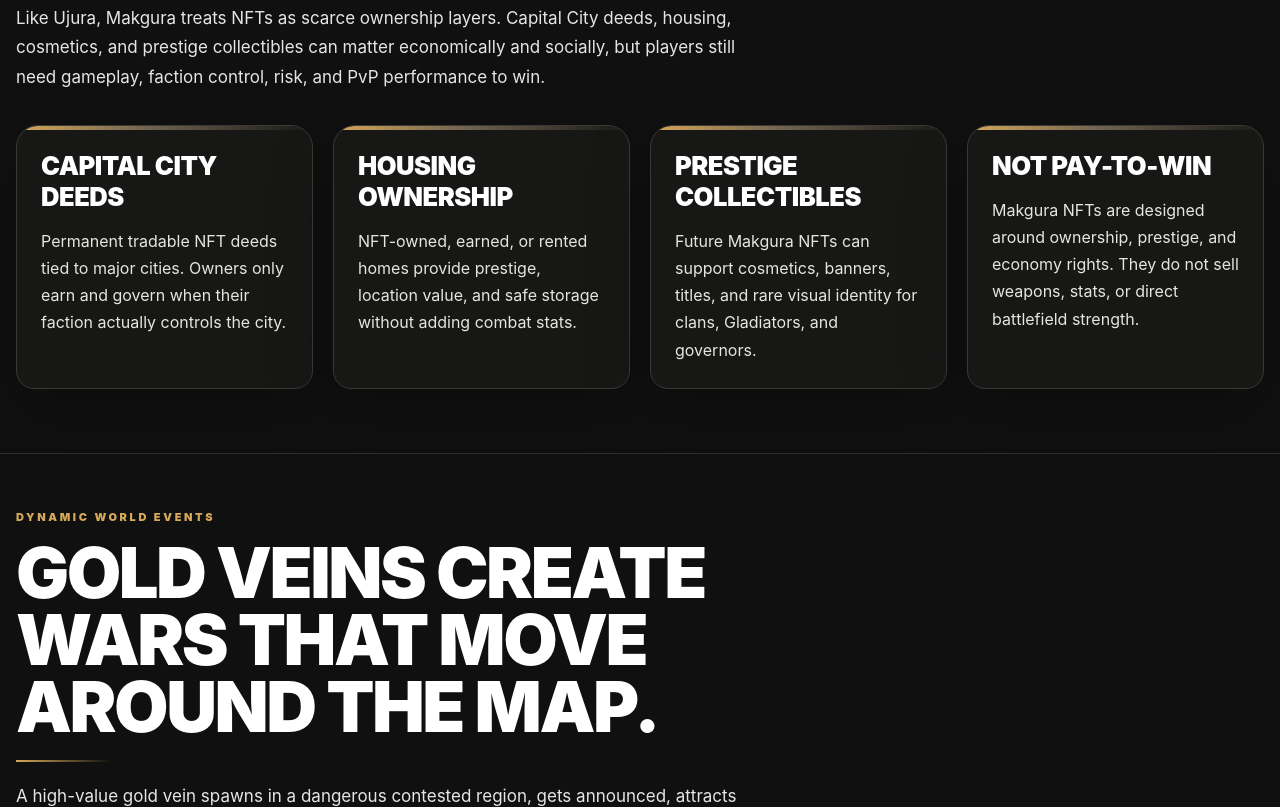
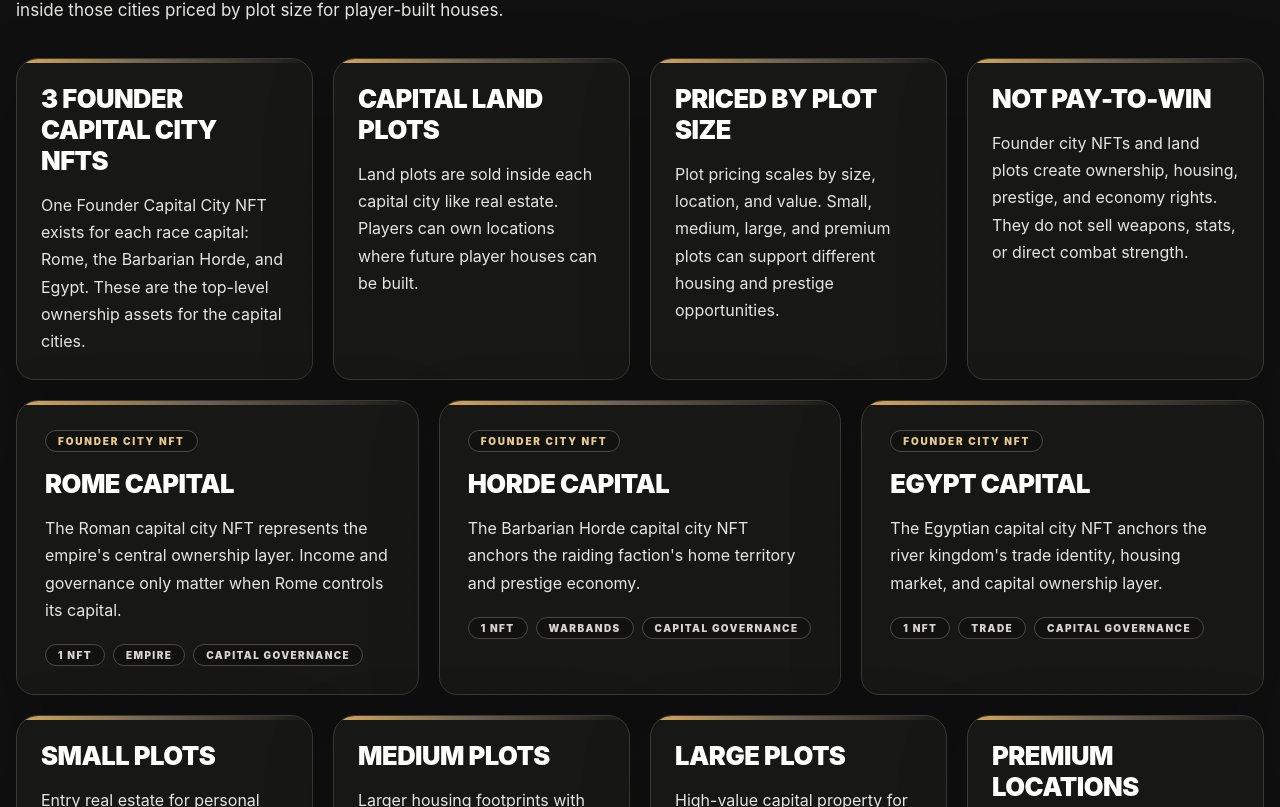
Before and after one commit to voxelwarcraft/makgura-site, a React (Vite) app: page / in a window 1280 px wide. Shown: the part 5713-6520 px from the top of the page. Built offline with nearby package versions, Linux system fonts and the light colour scheme; no server answers.

Commit message:
Update Makgura founder city NFT structure

```diff
--- a/public/site-control.json
+++ b/public/site-control.json
@@ -222,6 +222,22 @@
       "intro": "Development updates, worldbuilding notes, faction reveals, and economy design for Makgura.",
       "posts": [
         {
+          "id": "makgura-founder-city-land-nfts",
+          "status": "published",
+          "featured": true,
+          "category": "NFT Ownership",
+          "title": "Makgura NFTs focus on founder cities and land plots",
+          "slug": "makgura-founder-city-land-nfts",
+          "excerpt": "Makgura NFTs are built around 3 Founder Capital City NFTs and capital-city land plots priced by size for future player housing.",
+          "seoTitle": "Makgura Founder City and Land Plot NFTs",
+          "seoDescription": "Makgura NFTs include 3 Founder Capital City NFTs, one per race capital, plus capital-city land plots priced by size for player-built houses.",
+          "body": "Makgura NFTs are similar to Ujura because they represent scarce ownership, but the structure is different. Makgura is built around ancient-world real estate, capital cities, faction identity, and player housing.\n\nThe top layer is 3 Founder Capital City NFTs. There is one Founder Capital City NFT for each race capital: Rome, the Barbarian Horde, and Egypt. These represent the highest-level ownership assets tied to the capital cities.\n\nBelow the Founder Capital City NFTs, Makgura will offer land plots inside each capital city. These plots work like real estate for player houses that players will be able to build in the future.\n\nLand plot pricing is based on plot size and location value. Small, medium, large, and premium plots can support different housing footprints, prestige levels, and placement inside the capital city.\n\nThe design goal is ownership and prestige, not pay-to-win. Founder city NFTs and land plots can matter socially and economically, but they do not sell weapons, stats, or direct combat strength.",
+          "author": "Makgura Team",
+          "publishedAt": "2026-05-04",
+          "imageStyle": "radial-gradient(circle at 24% 28%, rgba(184,50,42,.40), transparent 22%), radial-gradient(circle at 78% 24%, rgba(45,128,197,.28), transparent 24%), radial-gradient(circle at 48% 76%, rgba(214,168,90,.38), transparent 28%), linear-gradient(135deg,#130d09,#2b1c10 48%,#070606)",
+          "imageUrl": ""
+        },
+        {
           "id": "makgura-coin-mkg-token-design",
           "status": "published",
           "featured": true,
--- a/src/App.jsx
+++ b/src/App.jsx
@@ -49,10 +49,21 @@ const economyCards = [
   { title: "Banking", text: "Personal banks, guild banks, permissions, and storage expansion give players safe recovery between dangerous runs." },
 ];
 const nftCards = [
-  { title: "Capital City Deeds", text: "Permanent tradable NFT deeds tied to major cities. Owners only earn and govern when their faction actually controls the city." },
-  { title: "Housing Ownership", text: "NFT-owned, earned, or rented homes provide prestige, location value, and safe storage without adding combat stats." },
-  { title: "Prestige Collectibles", text: "Future Makgura NFTs can support cosmetics, banners, titles, and rare visual identity for clans, Gladiators, and governors." },
-  { title: "Not Pay-To-Win", text: "Makgura NFTs are designed around ownership, prestige, and economy rights. They do not sell weapons, stats, or direct battlefield strength." },
+  { title: "3 Founder Capital City NFTs", text: "One Founder Capital City NFT exists for each race capital: Rome, the Barbarian Horde, and Egypt. These are the top-level ownership assets for the capital cities." },
+  { title: "Capital Land Plots", text: "Land plots are sold inside each capital city like real estate. Players can own locations where future player houses can be built." },
+  { title: "Priced By Plot Size", text: "Plot pricing scales by size, location, and value. Small, medium, large, and premium plots can support different housing and prestige opportunities." },
+  { title: "Not Pay-To-Win", text: "Founder city NFTs and land plots create ownership, housing, prestige, and economy rights. They do not sell weapons, stats, or direct combat strength." },
+];
+const nftCapitalCards = [
+  { eyebrow: "FOUNDER CITY NFT", title: "Rome Capital", text: "The Roman capital city NFT represents the empire's central ownership layer. Income and governance only matter when Rome controls its capital.", tags: ["1 NFT", "Empire", "Capital Governance"] },
+  { eyebrow: "FOUNDER CITY NFT", title: "Horde Capital", text: "The Barbarian Horde capital city NFT anchors the raiding faction's home territory and prestige economy.", tags: ["1 NFT", "Warbands", "Capital Governance"] },
+  { eyebrow: "FOUNDER CITY NFT", title: "Egypt Capital", text: "The Egyptian capital city NFT anchors the river kingdom's trade identity, housing market, and capital ownership layer.", tags: ["1 NFT", "Trade", "Capital Governance"] },
+];
+const landPlotCards = [
+  { title: "Small Plots", text: "Entry real estate for personal houses, starter prestige, and safe city identity." },
+  { title: "Medium Plots", text: "Larger housing footprints with more room for upgrades, storage flavor, and social presence." },
+  { title: "Large Plots", text: "High-value capital property for serious players, guild-adjacent housing, and premium city placement." },
+  { title: "Premium Locations", text: "Rare plots near important capital districts can be priced higher based on visibility and location value." },
 ];
 const eventCards = [
   { eyebrow: "WORLD EVENT", title: "Gold Vein Spawns", text: "A high-value resource vein appears in a dangerous contested zone, lasts 10–14 days, then depletes and respawns somewhere else on the map." },
@@ -252,7 +263,7 @@ export default function App() {
     <section id="world" className="section"><div className="container two-col world-grid"><SectionHeading eyebrow="WORLD & GOVERNANCE" title="Cities can be attacked, captured, and governed." text="Major cities are economic and social hubs. Attackers breach gates, capture districts, and flip city control. Capital City NFTs act as permanent tradable deeds, but income and policy control only activate when the owner’s faction controls the city."/><div className="stack">{worldSystems.map((system)=><Card key={system.title} eyebrow={system.eyebrow} title={system.title} text={system.text}><TagList tags={system.tags}/></Card>)}</div></div></section>
     <section className="section"><div className="container"><SectionHeading eyebrow="DEATH & LAW" title="Inventory is at risk. Storage is safe. Crime has consequences." text="Makgura is built around risk versus recovery. Death matters, but players can rebuild through banks, housing, guild storage, crafting, trade, and smart preparation."/><div className="four-grid">{deathCards.map((card)=><Card key={card.title} title={card.title} text={card.text} compact/>)}</div></div></section>
     <section id="economy" className="section"><div className="container two-col"><div><SectionHeading eyebrow="ECONOMY" title="Cities, taxes, banks, housing, and trade." text="The economy is driven by marketplace trades, crafting fees, repairs, property taxes, storage, guild logistics, player housing, and faction control over valuable cities."/><div className="governor-card"><div className="eyebrow">Governor System</div><div className="heading-line"/><p>Governors earn a small percentage of city economic activity, such as 1–2%, while tax limits stay controlled around 2%–8%. High taxes reduce player activity, and cooldowns prevent constant abuse.</p></div></div><div className="two-card-grid">{economyCards.map((card)=><Card key={card.title} title={card.title} text={card.text}/>)}</div></div></section>
-    <section id="nfts" className="section"><div className="container"><SectionHeading eyebrow="NFT OWNERSHIP" title="NFTs create ownership and prestige, not instant power." text="Like Ujura, Makgura treats NFTs as scarce ownership layers. Capital City deeds, housing, cosmetics, and prestige collectibles can matter economically and socially, but players still need gameplay, faction control, risk, and PvP performance to win."/><div className="four-grid">{nftCards.map((card)=><Card key={card.title} title={card.title} text={card.text} compact/>)}</div></div></section>
+    <section id="nfts" className="section"><div className="container"><SectionHeading eyebrow="NFT OWNERSHIP" title="Founder cities and capital land plots." text="Makgura NFTs are similar to Ujura's ownership layer, but built for ancient-world real estate. The core structure is 3 Founder Capital City NFTs, one for each race capital, plus land plots inside those cities priced by plot size for player-built houses."/><div className="four-grid">{nftCards.map((card)=><Card key={card.title} title={card.title} text={card.text} compact/>)}</div><div className="three-grid after-banner">{nftCapitalCards.map((card)=><Card key={card.title} eyebrow={card.eyebrow} title={card.title} text={card.text}><TagList tags={card.tags}/></Card>)}</div><div className="four-grid after-banner">{landPlotCards.map((card)=><Card key={card.title} title={card.title} text={card.text} compact/>)}</div></div></section>
     <section className="section"><div className="container"><SectionHeading eyebrow="DYNAMIC WORLD EVENTS" title="Gold veins create wars that move around the map." text="A high-value gold vein spawns in a dangerous contested region, gets announced, attracts players, triggers outpost building, creates extraction fights, then depletes and respawns elsewhere."/><div className="three-grid">{eventCards.map((card)=><Card key={card.title} {...card}/>)}</div></div></section>
     <section className="section"><div className="container"><DecreeBanner eyebrow="COLOSSEUM & MERCENARIES" title="Become a Gladiator in the Colosseum." text="Solo players can become Gladiators in ranked Colosseum PvP, fully level, craft, trade, bounty hunt, and temporarily join larger wars as mercenaries without needing to be permanently locked into a guild." cta={<ShieldButton light>Enter Colosseum</ShieldButton>}/><div className="two-card-grid after-banner">{soloGroupCards.map((card)=><Card key={card.title} title={card.title} text={card.text}/>)}</div></div></section>
     <section id="token" className="section"><div className="container"><SectionHeading eyebrow="MAKGURA COIN / MKG" title="A competitive reward token built to last decades." text="MKG is separate from in-game gold. It is earned through Gold Vein control and Top Gladiator performance, with predictable 22-minute reward intervals, 2-year halvings, and premium utility that never sells direct combat power."/><div className="four-grid">{tokenCards.map((card)=><Card key={card.title} title={card.title} text={card.text} compact/>)}</div><div className="two-card-grid after-banner">{tokenRewards.map((card)=><Card key={card.title} eyebrow={card.eyebrow} title={card.title} text={card.text}><TagList tags={card.tags}/></Card>)}</div><div className="map-stat-grid after-banner">{tokenDistribution.map(([value,label,detail])=><div key={label}><strong>{value}</strong><span>{label}<br />{detail}</span></div>)}</div><div className="three-grid after-banner">{tokenUtilityCards.map((card)=><Card key={card.title} title={card.title} text={card.text} compact/>)}</div></div></section>
--- a/src/controlDefaults.js
+++ b/src/controlDefaults.js
@@ -222,6 +222,22 @@ export const defaultControlState = {
       "intro": "Development updates, worldbuilding notes, faction reveals, and economy design for Makgura.",
       "posts": [
         {
+          "id": "makgura-founder-city-land-nfts",
+          "status": "published",
+          "featured": true,
+          "category": "NFT Ownership",
+          "title": "Makgura NFTs focus on founder cities and land plots",
+          "slug": "makgura-founder-city-land-nfts",
+          "excerpt": "Makgura NFTs are built around 3 Founder Capital City NFTs and capital-city land plots priced by size for future player housing.",
+          "seoTitle": "Makgura Founder City and Land Plot NFTs",
+          "seoDescription": "Makgura NFTs include 3 Founder Capital City NFTs, one per race capital, plus capital-city land plots priced by size for player-built houses.",
+          "body": "Makgura NFTs are similar to Ujura because they represent scarce ownership, but the structure is different. Makgura is built around ancient-world real estate, capital cities, faction identity, and player housing.\n\nThe top layer is 3 Founder Capital City NFTs. There is one Founder Capital City NFT for each race capital: Rome, the Barbarian Horde, and Egypt. These represent the highest-level ownership assets tied to the capital cities.\n\nBelow the Founder Capital City NFTs, Makgura will offer land plots inside each capital city. These plots work like real estate for player houses that players will be able to build in the future.\n\nLand plot pricing is based on plot size and location value. Small, medium, large, and premium plots can support different housing footprints, prestige levels, and placement inside the capital city.\n\nThe design goal is ownership and prestige, not pay-to-win. Founder city NFTs and land plots can matter socially and economically, but they do not sell weapons, stats, or direct combat strength.",
+          "author": "Makgura Team",
+          "publishedAt": "2026-05-04",
+          "imageStyle": "radial-gradient(circle at 24% 28%, rgba(184,50,42,.40), transparent 22%), radial-gradient(circle at 78% 24%, rgba(45,128,197,.28), transparent 24%), radial-gradient(circle at 48% 76%, rgba(214,168,90,.38), transparent 28%), linear-gradient(135deg,#130d09,#2b1c10 48%,#070606)",
+          "imageUrl": ""
+        },
+        {
           "id": "makgura-coin-mkg-token-design",
           "status": "published",
           "featured": true,
```
